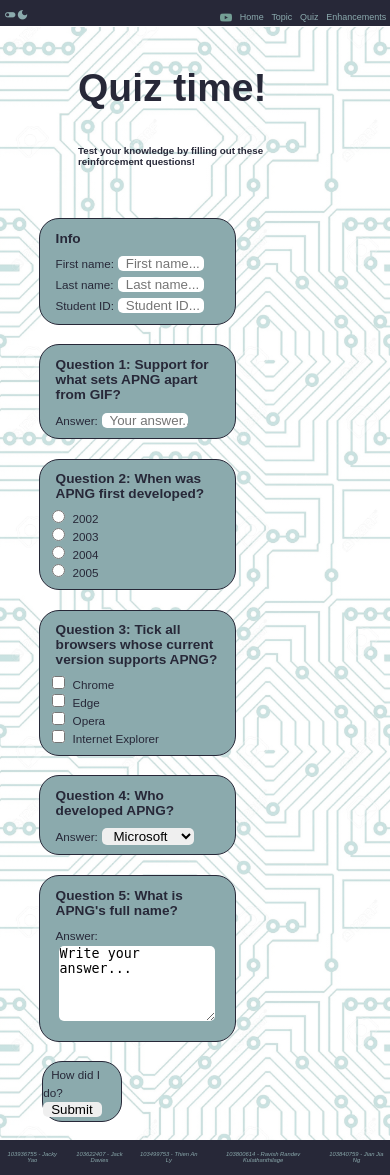
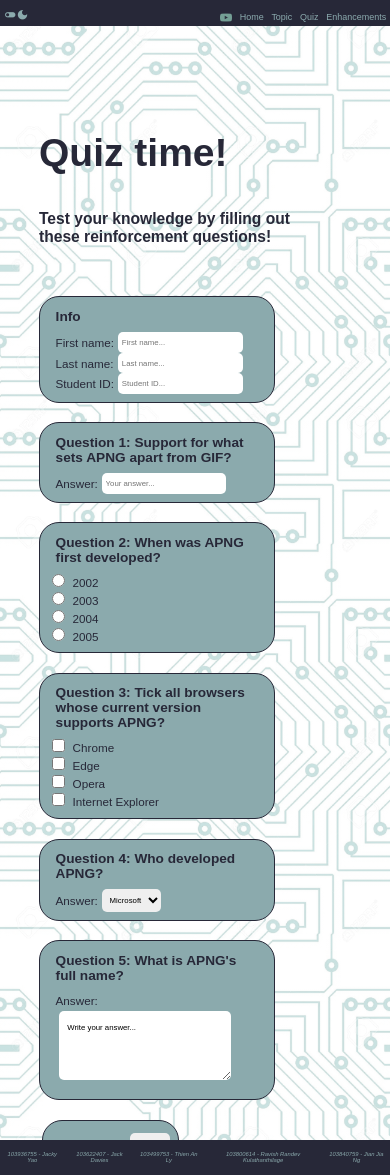
Before and after one commit to thelazyant164/APNG-Simple-Website, a PHP site: page /quiz.html in a window 390 px wide. Run offline with PHP 8.4, Linux system fonts and the light colour scheme.

Commit message:
[A] - added responsive design to quiz and index

```diff
--- a/assign1/quiz.html
+++ b/assign1/quiz.html
@@ -166,7 +166,7 @@
 
 				<!-- Submit button -->
 				<div class="bubble" id="submit-bubble">
-					<div class="grow">
+					<div class="not-grow">
 						<div class="content">
 							<label for="submit">How did I do?</label>
 							<input type="submit" id="submit"/>
--- a/assign1/styles/style.css
+++ b/assign1/styles/style.css
@@ -389,7 +389,6 @@ text-align: left;
 /*For quiz.html*/
 /*animation*/
 @keyframes floatleft {
-
   from {left: 100vw;}
   to {left: 0vw;}
 }
@@ -457,13 +456,12 @@ form{
 
 /*Title*/
 #container form h1{
-  padding-top: 10vmin;
-  padding-left: 20vmin;
+  padding-top: 20vh;
   color: var(--bubble-title);
 }
 
 #container form h2{
-  padding-left: 20vmin;
+  padding-left: 10vw;
   padding-bottom: 10vmin;
   color: var(--bubble-title);
 }
@@ -569,38 +567,41 @@ fieldset.grow{
   justify-content: space-between;
 }
 
-#submit-bubble {
-  width: 20vw;
-  height: 5vh;
+#submit-bubble{
+  border-collapse: separate;
+  margin-bottom: 7vh;
+}
+
+#submit-bubble .not-grow .content{
   display: flex;
   flex-direction: row;
   align-items: center;
-  justify-content: space-between;
-  margin-bottom: 10vmin;
+  justify-content: space-around;
+  padding: 1vh 2vw 1vh 2vw;
 }
 
 #submit-bubble label{
-  padding: 2vmin;
   font-family: "Google Sans", sans-serif;
 }
 
 input{
-  padding-left: 2vmin;
+  font: 2vmin "Google Sans", sans-serif;
   border-radius: 5px;
   border: none;
-  color: var(--)
+  color: var(--);
+  padding: 1vh 2vw 1vh 2vw;
 }
 
 select{
-  padding-left: 2vmin;
-  padding-right: 2.5vmin;
+  font: 2vmin "Google Sans", sans-serif;
   border-radius: 5px;
   border: none;
+  padding: 1vh 2vw 1vh 2vw;
 }
 
 #submit-bubble input{
-  padding-left: 2vmin;
-  padding-right: 2.5vmin;
+  font: 2vmin "Google Sans", sans-serif;
+  padding: 1vh 2vw 1vh 2vw;
 }
 
 textarea{
@@ -608,6 +609,8 @@ textarea{
   border-radius: 5px;
   border: none;
   margin-bottom: 3vmin;
+  font: 2vmin "Google Sans", sans-serif;
+  padding: 1vh 2vw 1vh 2vw;
 }
 
 .bubble .question .content input:hover{
@@ -648,3 +651,163 @@ textarea{
 
   background-color: var(--shader);
 }
+
+/*Responsove design*/
+/*Phone*/
+@media screen and (max-width: 512px) {
+  /*For index.html*/
+  #title{
+    padding-top: 10vh;
+  }
+
+  #subtitle{
+    font-size: 4vmin;
+  }
+
+  #learn-more{
+    font-size: 4vmin;
+    height: 10vmin;
+    width: 35vmin;
+  }
+
+
+
+  /*For topic.html & enhancements.html*/
+  #parallax-container section.parallax h1 {
+    font: bold 6.5vmin "Google Sans", sans-serif;
+    margin-left: 10vw;
+    margin-right: 10vw;
+    padding-top: 10vmin;
+    padding-bottom: 10vmin;
+    z-index: 2;
+  }
+
+  #parallax-container section.parallax h2 {
+    font-size: 4.5vmin;
+    margin-left: 10vw;
+    margin-right: 10vw;
+    padding-top: 10vh;
+    z-index: 2;
+  }
+
+  #parallax-container .no-parallax h2, #parallax-container .no-parallax h3, #parallax-container .no-parallax th{
+    font-size: 4.5vmin;
+    padding: 1.8vmin;
+    margin-left: 20vmin;
+    margin-right: 30vmin;
+  }
+
+  #parallax-container p, #parallax-container td, #parallax-container li{
+    padding: 5vmin;
+    font-size: 2.2vmin;
+    margin-left: 20vmin;
+    margin-right: 20vmin;
+  }
+
+
+
+  /*For quiz.html*/
+  #container form h1{
+    padding-top: 10vh;
+  }
+
+  .grow{
+    width: 60vw;
+  }
+
+  .grow:hover{
+    width: 75vw;
+  }
+
+  /*Input size before grow*/
+  .bubble .grow .content div:not(.multiple-choice) input{
+    width: 30vw;
+  }
+
+  /*Input size after grow*/
+  .bubble .grow:hover .content div:not(.multiple-choice) input{
+    width: 55vw;
+  }
+
+  /*Textarea size before grow*/
+  .bubble .grow .content textarea{
+    width: 40vw;
+  }
+
+  /*Textarea size after grow*/
+  .bubble .grow:hover .content textarea{
+    width: 55vw;
+  }
+
+  input{
+    padding: 0.5vh 1vw 0.5vh 1vw;
+  }
+
+  select{
+    padding: 0.5vh 1vw 0.5vh 1vw;
+  }
+}
+
+/*Tablet*/
+@media screen and (min-width: 512px) and (max-width: 1024px) {
+  /*For index.html*/
+  #title{
+    padding-top: 10vh;
+  }
+
+  #subtitle{
+    font-size: 3.5vmin;
+  }
+
+  #learn-more{
+    font-size: 3.5vmin;
+    height: 8vmin;
+    width: 32vmin;
+  }
+
+  /*For topic.html & enhancements.html*/
+
+
+
+
+  /*For quiz.html*/
+  #container form h1{
+    padding-top: 10vh;
+  }
+
+  .grow{
+    width: 60vw;
+  }
+
+  .grow:hover{
+    width: 75vw;
+  }
+
+  /*Input size before grow*/
+  .bubble .grow .content div:not(.multiple-choice) input{
+    width: 30vw;
+  }
+
+  /*Input size after grow*/
+  .bubble .grow:hover .content div:not(.multiple-choice) input{
+    width: 50vw;
+  }
+
+  /*Textarea size before grow*/
+  .bubble .grow .content textarea{
+    width: 40vw;
+  }
+
+  /*Textarea size after grow*/
+  .bubble .grow:hover .content textarea{
+    width: 55vw;
+  }
+
+  input{
+    padding: 0.5vh 1vw 0.5vh 1vw;
+  }
+
+  select{
+    padding: 0.5vh 1vw 0.5vh 1vw;
+  }
+}
```
